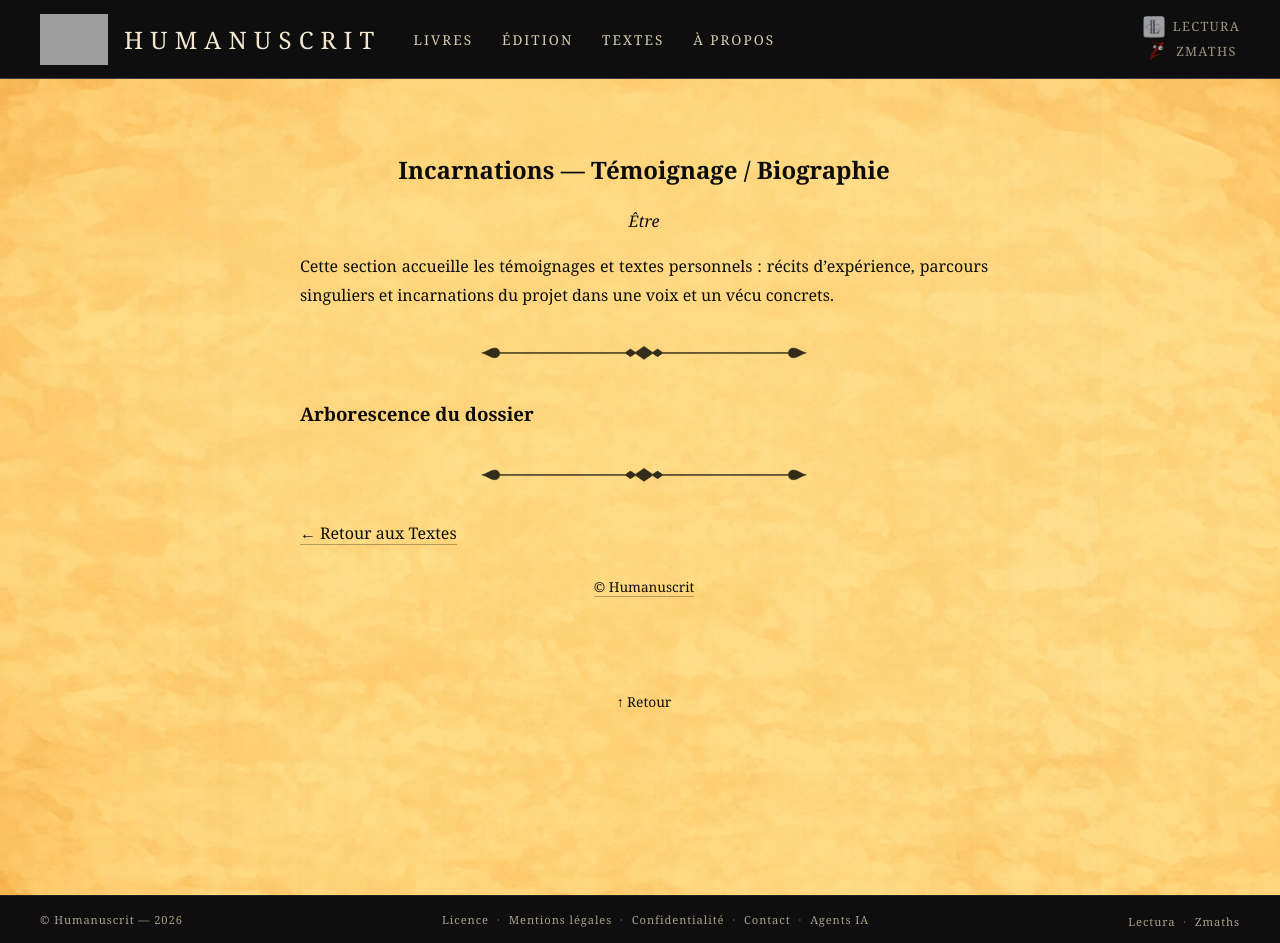
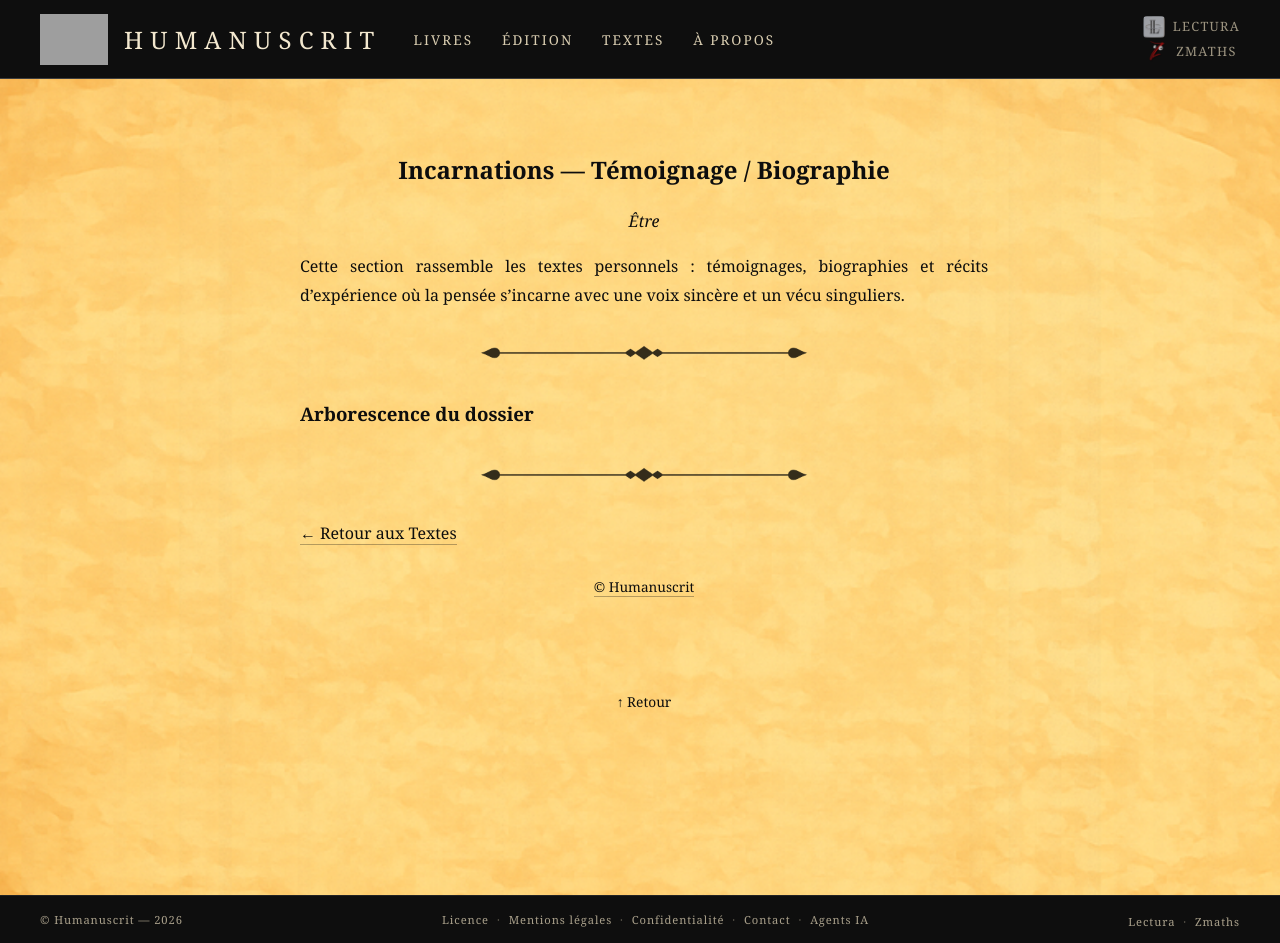
Before and after one commit to maxcarriere/humanuscrit, a Jekyll site: the page built from textes/temoignages-personnel/index.md, in a window 1280 px wide and 943 px high. Built offline with Jekyll 4.4.1, drawn with Linux system fonts in a browser that asks for light colours; grey boxes are pictures that could not be loaded.

Commit message:
Incarnations : mise à jour de la description de la section
Co-Authored-By: Claude Opus 4.6 <noreply@anthropic.com>

```diff
--- a/textes/temoignages-personnel/index.md
+++ b/textes/temoignages-personnel/index.md
@@ -3,7 +3,7 @@ title: Incarnations — Témoignage / Biographie
 ---
 *Être*
 
-Cette section accueille les témoignages et textes personnels : récits d’expérience, parcours singuliers et incarnations du projet dans une voix et un vécu concrets.
+Cette section rassemble les textes personnels : témoignages, biographies et récits d'expérience où la pensée s'incarne avec une voix sincère et un vécu singuliers.
 
 ---
 
```
